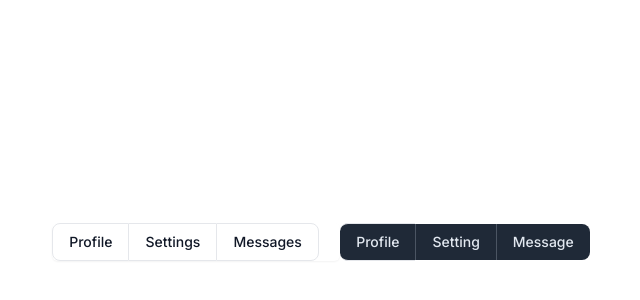
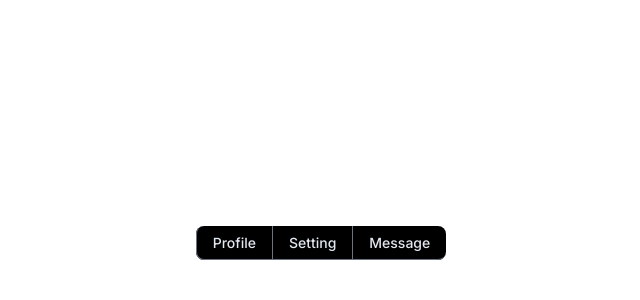
Before and after one commit to shyam888-git/component-design-to-learn, a Next.js app: page / in a window 1280 px wide. Shown: the part 158-458 px from the top of the page, without its empty margins (319-959 px from the left). Built offline with nearby package versions, Linux system fonts and the light colour scheme.

Commit message:
button-group-with-links

```diff
--- /dev/null
+++ b/src/app/components/ButtonGroupLinks.tsx
@@ -0,0 +1,26 @@
+const ButtonGroupLinks = () => {
+  return (
+    <div>
+      <a
+        href="#"
+        className="px-4 py-2 bg-black outline-none text-slate-200 font-medium border-b border-l border-gray-500 text-sm rounded-s-lg hover:bg-slate-800 focus:z-10 focus:ring-2 focus:ring-blue-700  "
+      >
+        Profile
+      </a>
+      <a
+        href="#"
+        className="px-4 py-2 bg-black text-slate-200 font-medium text-sm border-b border-l border-gray-500 hover:bg-slate-800 focus:z-10 focus:ring-2 focus:ring-blue-700"
+      >
+        Setting
+      </a>
+
+      <a
+        href="#"
+        className="px-4 py-2 bg-black text-slate-200 font-medium text-sm border-b border-l border-gray-500 hover:bg-slate-800 focus:z-10 focus:ring-2 focus:ring-blue-700 rounded-e-lg"
+      >
+        Message
+      </a>
+    </div>
+  );
+};
+export default ButtonGroupLinks;
--- a/src/app/page.tsx
+++ b/src/app/page.tsx
@@ -1,12 +1,14 @@
 import Image from "next/image";
 import ButtonComponents from "./components/ButtonComponent";
 import ButtonGroup from "./components/ButtonGroup";
+import ButtonGroupLinks from "./components/ButtonGroupLinks";
 
 export default function Home() {
   return (
     <div className="flex justify-center items-center h-screen">
       {/* <ButtonComponents /> */}
-      <ButtonGroup/>
+      {/* <ButtonGroup/> */}
+      <ButtonGroupLinks />
     </div>
   );
 }
```
